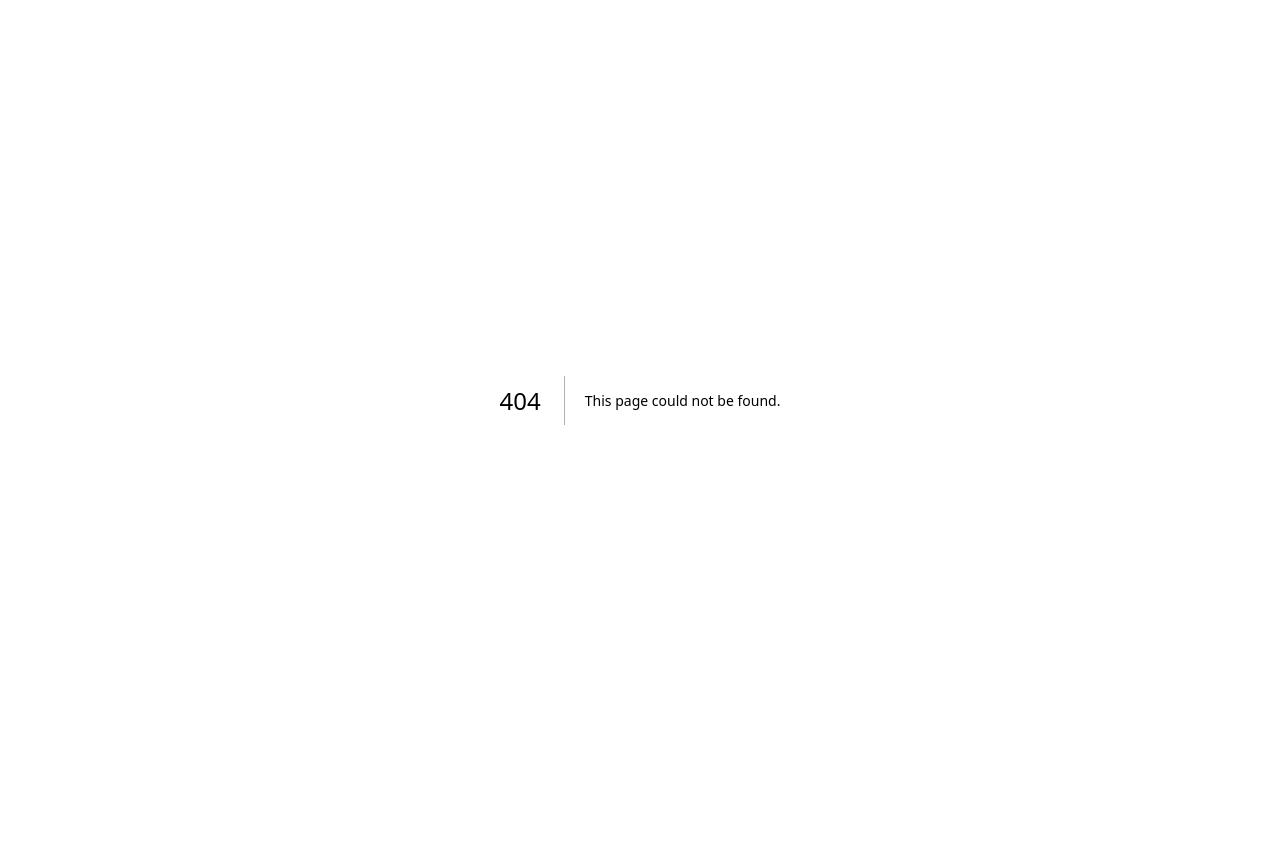
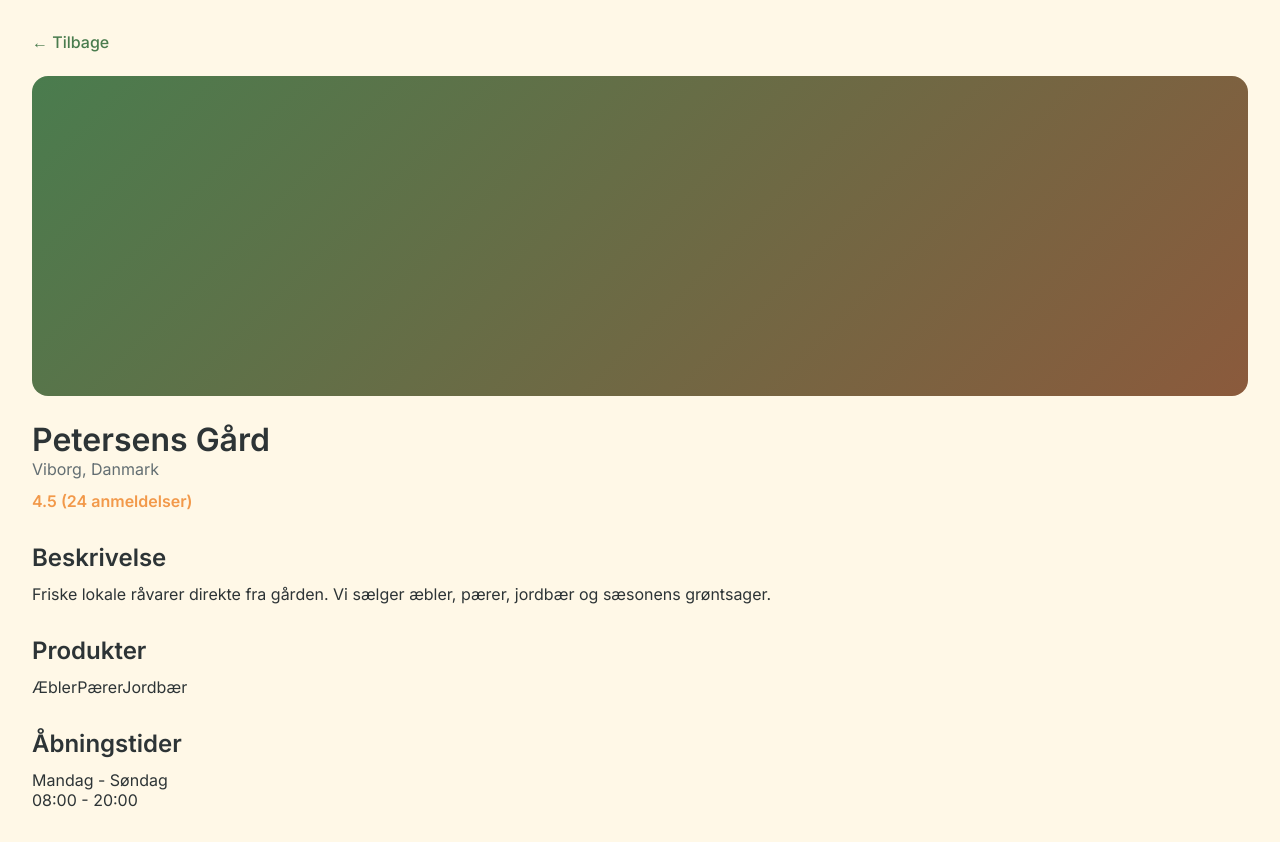
Before and after one commit to jako6857/Vejboden.dk, a Next.js app in the folder frontend/: page /stall/1 in a window 1280 px wide. Before the commit this address had no page. Before the commit the page ends 800 px from the top, so only its background shows below. Built offline with nearby package versions, Linux system fonts and the light colour scheme.

Commit message:
har lavet create bod side

```diff
--- a/frontend/src/app/globals.css
+++ b/frontend/src/app/globals.css
@@ -92,3 +92,203 @@ img {
     padding-inline: 16px;
   }
 }
+
+.stall-detail {
+  min-height: 100vh;
+
+  background: var(--cream);
+
+  padding: 32px 0;
+}
+
+.back-link {
+  display: inline-block;
+
+  margin-bottom: 24px;
+
+  color: var(--harvest-green);
+
+  text-decoration: none;
+
+  font-weight: 500;
+}
+
+.detail-image {
+  width: 100%;
+
+  height: 320px;
+
+  border-radius: 16px;
+
+  margin-bottom: 24px;
+
+  background: linear-gradient(
+    135deg,
+    var(--harvest-green),
+    var(--earth-brown)
+  );
+}
+
+.detail-location {
+  color: var(--stone-gray);
+
+  margin-bottom: 12px;
+}
+
+.detail-rating {
+  margin-bottom: 24px;
+
+  color: var(--carrot-orange);
+
+  font-weight: 600;
+}
+
+.stall-detail section {
+  margin-top: 32px;
+}
+
+.stall-detail h2 {
+  margin-bottom: 12px;
+}
+
+@media (max-width: 768px) {
+  .detail-image {
+    height: 220px;
+  }
+}
+
+.create-stall {
+  min-height: 100vh;
+
+  background: var(--cream);
+
+  padding: 48px 0;
+}
+
+.create-stall h1 {
+  margin-bottom: 12px;
+}
+
+.stall-form {
+  margin-top: 32px;
+
+  display: flex;
+  flex-direction: column;
+
+  gap: 16px;
+
+  max-width: 700px;
+}
+
+.stall-form label {
+  font-weight: 500;
+}
+
+.stall-form input,
+.stall-form textarea {
+  padding: 14px;
+
+  border: 1px solid #ddd;
+
+  border-radius: 12px;
+
+  font-size: 16px;
+
+  background: white;
+}
+
+.primary-btn {
+  background: var(--harvest-green);
+
+  color: white;
+
+  border: none;
+
+  border-radius: 12px;
+
+  padding: 14px;
+
+  font-size: 16px;
+
+  cursor: pointer;
+
+  transition: 0.2s;
+}
+
+.primary-btn:hover {
+  background: var(--earth-brown);
+}
+
+.empty-state {
+  width: 100%;
+
+  padding: 64px 24px;
+
+  text-align: center;
+
+  background: white;
+
+  border-radius: 12px;
+
+  box-shadow: var(--shadow-sm);
+}
+
+.empty-state h2 {
+  color: var(--charcoal);
+
+  margin-bottom: 12px;
+}
+
+.empty-state p {
+  color: var(--stone-gray);
+}
+
+.skeleton-card {
+  background: white;
+
+  border-radius: 12px;
+
+  overflow: hidden;
+
+  box-shadow: var(--shadow-sm);
+}
+
+.skeleton-image {
+  height: 180px;
+
+  background: #ececec;
+}
+
+.skeleton-content {
+  padding: 16px;
+}
+
+.skeleton-line {
+  height: 16px;
+
+  background: #ececec;
+
+  border-radius: 6px;
+
+  margin-bottom: 12px;
+
+  animation: pulse 1.5s infinite;
+}
+
+.skeleton-line.short {
+  width: 60%;
+}
+
+@keyframes pulse {
+  0% {
+    opacity: .5;
+  }
+
+  50% {
+    opacity: 1;
+  }
+
+  100% {
+    opacity: .5;
+  }
+}
--- a/frontend/src/app/page.js
+++ b/frontend/src/app/page.js
@@ -17,6 +17,7 @@ export default function Home() {
       <Hero />
 
       <section className="container">
+
         <FilterPills />
 
         <div
@@ -35,9 +36,11 @@ export default function Home() {
             />
           ))}
         </div>
+
       </section>
 
       <Footer />
+
       <CookieBanner />
     </main>
   );
--- /dev/null
+++ b/frontend/src/app/stall/[id]/page.js
@@ -0,0 +1,86 @@
+import Link from "next/link";
+
+export default function StallDetail() {
+  return (
+    <main className="stall-detail">
+
+      <div className="container">
+
+        <Link
+          href="/"
+          className="back-link"
+        >
+          ← Tilbage
+        </Link>
+
+        <div className="detail-image"></div>
+
+        <h1>
+          Petersens Gård
+        </h1>
+
+        <p className="detail-location">
+          Viborg, Danmark
+        </p>
+
+        <div className="detail-rating">
+           4.5 (24 anmeldelser)
+        </div>
+
+        <section>
+          <h2>
+            Beskrivelse
+          </h2>
+
+          <p>
+            Friske lokale råvarer
+            direkte fra gården.
+            Vi sælger æbler,
+            pærer, jordbær og
+            sæsonens grøntsager.
+          </p>
+        </section>
+
+        <section>
+          <h2>
+            Produkter
+          </h2>
+
+          <div className="tags">
+
+            <span className="tag">
+              Æbler
+            </span>
+
+            <span className="tag">
+              Pærer
+            </span>
+
+            <span className="tag">
+              Jordbær
+            </span>
+
+          </div>
+
+        </section>
+
+        <section>
+          <h2>
+            Åbningstider
+          </h2>
+
+          <p>
+            Mandag - Søndag
+          </p>
+
+          <p>
+            08:00 - 20:00
+          </p>
+
+        </section>
+
+      </div>
+
+    </main>
+  );
+}
--- a/frontend/src/components/cards/StallCard.css
+++ b/frontend/src/components/cards/StallCard.css
@@ -89,6 +89,7 @@
 }
 
 .details-btn {
+  display: block;
   width: 100%;
 
   background: var(--harvest-green);
@@ -101,6 +102,8 @@
 
   font-size: 16px;
   font-weight: 500;
+  text-align: center;
+  text-decoration: none;
 
   transition: 200ms;
 }
```
Also changed, not shown: frontend/src/app/create-stall/page.js (added, +68 -0 lines), frontend/src/components/cards/StallCard.jsx (+7 -3 lines), frontend/src/components/layout/Navbar.css (+6 -2 lines), frontend/src/components/layout/Navbar.jsx (+73 -12 lines), frontend/src/components/ui/EmptyState.jsx (added, +11 -0 lines), frontend/src/components/ui/RatingModal.jsx (+7 -2 lines), frontend/src/components/ui/SkeletonCard.jsx (added, +17 -0 lines).
